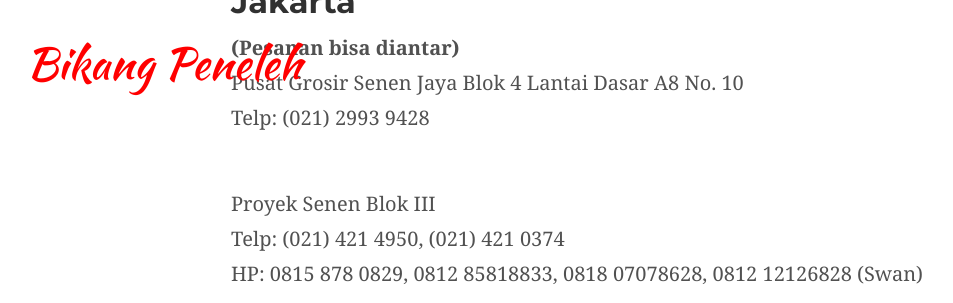
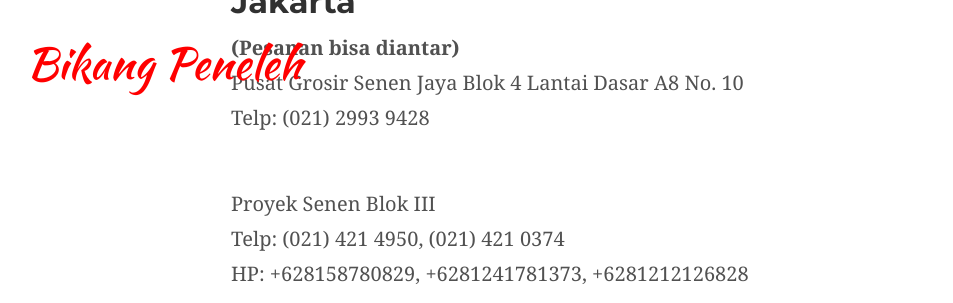
Before and after one commit to bikangpeneleh/bikangpeneleh, a Jekyll site: the page built from contactus.md, in a window 1280 px wide and 900 px high, scrolled down 913 px, cut to the strip 0-303 px from the top of the window. Shown: the whole strip, without its empty margins (59-1012 px from the left). Built offline with Jekyll 4.4.1, drawn with Linux system fonts in a browser that asks for light colours; some web fonts are replaced.

Commit message:
Update HP

```diff
--- a/contactus.md
+++ b/contactus.md
@@ -15,7 +15,7 @@ permalink: contactus/
 
 <br/>Proyek Senen Blok III
 <br/>Telp: (021) 421 4950, (021) 421 0374
-<br/>HP: 0815 878 0829, 0812 85818833, 0818 07078628, 0812 12126828 (Swan)
+<br/>HP: +628158780829, +6281241781373, +6281212126828
 <br/>
 
 <iframe src="https://www.google.com/maps/embed?pb=!1m18!1m12!1m3!1d3966.664080066394!2d106.84088471476886!3d-6.175705695528928!2m3!1f0!2f0!3f0!3m2!1i1024!2i768!4f13.1!3m3!1m2!1s0x0%3A0x192a0c035f8a9d86!2sBikang+Peneleh+Senen!5e0!3m2!1sen!2s!4v1504519029275" width="600" height="450" frameborder="0" style="border:0" allowfullscreen></iframe>
```
Also changed, not shown: 3 other files.
